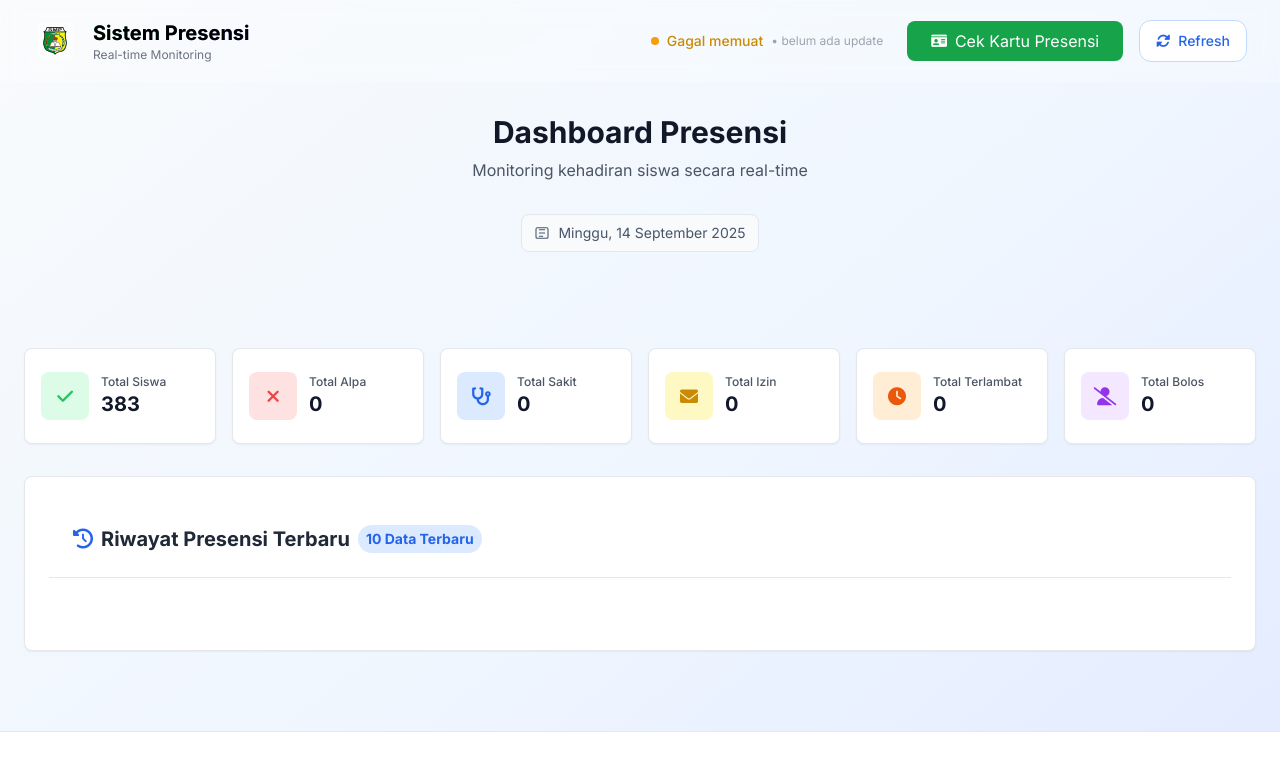
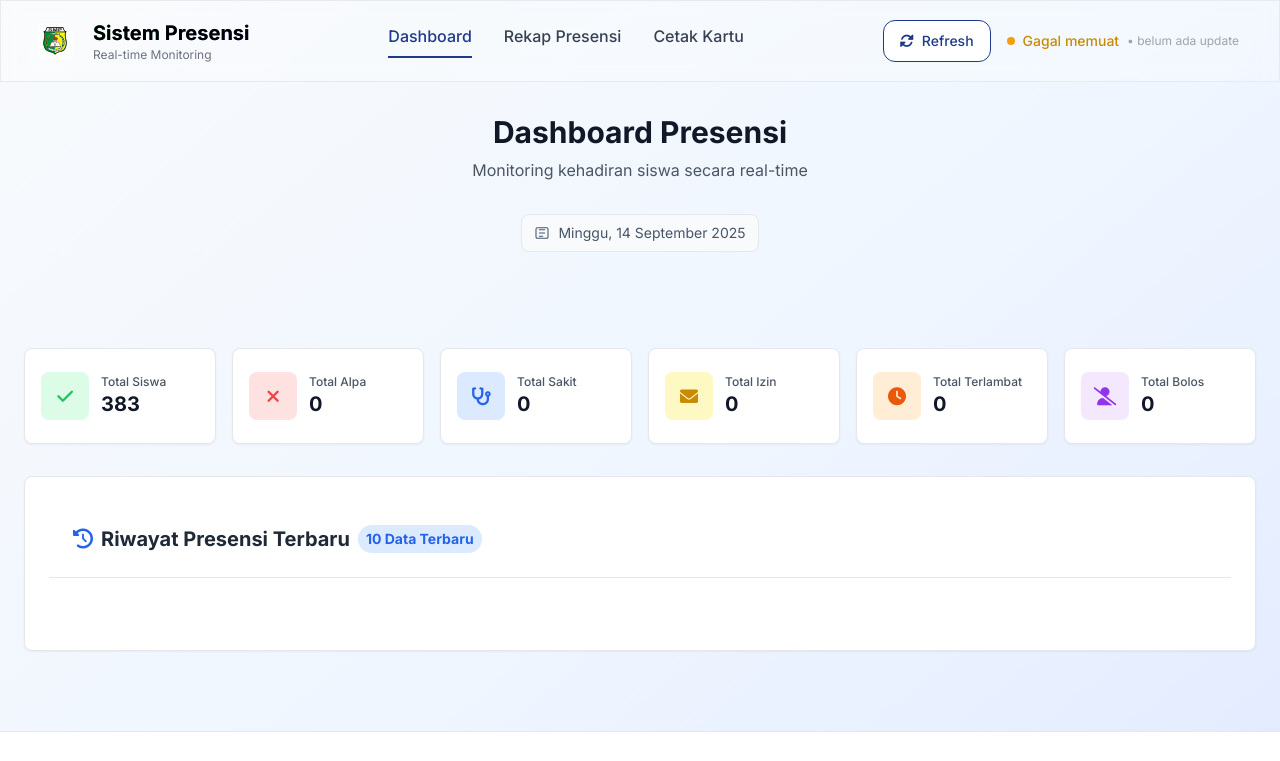
Before and after one commit to ediamiruddin09-eng/webpresensi, a website: page public/index.html in a window 1280 px wide. Shown: the top 761 px of the page. Drawn offline with nearby package versions, Linux system fonts and the light colour scheme; no server answers.

Commit message:
Update index.html

```diff
--- a/public/index.html
+++ b/public/index.html
@@ -402,12 +402,13 @@
             </div>
         </div>
     </header> -->
-    <header class="glass sticky top-0 z-40 border-b border-white/20">
+    <header class="glass sticky top-0 z-40 border-b border-gray-200/80">
     <div class="max-w-7xl mx-auto px-4 sm:px-6 lg:px-8">
         <div class="flex items-center justify-between h-16 sm:h-20">
+
+            <!-- Bagian Kiri: Logo dan Judul -->
             <div class="flex items-center space-x-2 sm:space-x-4">
-                <div class="w-9 h-9 sm:w-11 sm:h-11  rounded-xl flex items-center justify-center">
-                    <!-- <i class="fas fa-user-check text-white text-sm sm:text-lg"></i> -->
+                <div class="w-9 h-9 sm:w-11 sm:h-11 rounded-xl flex items-center justify-center">
                     <img src="../THIRD LOWER-logo.svg" alt="Logo SMP" class="w-7 h-7 sm:w-9 sm:h-9 inline-block">
                 </div>
                 <div class="hidden sm:block">
@@ -423,29 +424,91 @@
                 </div>
             </div>
 
+            <!-- Bagian Tengah: Menu Desktop (Warna Gelap & Primary) -->
+            <nav class="hidden md:flex items-center space-x-8">
+                <!-- Menu Aktif -->
+                <a href="#" onclick="showDashboard()" class="text-primary font-medium border-b-2 border-primary pb-2">
+                    Dashboard
+                </a>
+                <!-- Menu Tidak Aktif -->
+                <a href="#" onclick="showRekap()" class="text-gray-700 hover:text-primary transition-colors font-medium border-b-2 border-transparent hover:border-primary pb-2">
+                    Rekap Presensi
+                </a>
+                <a href="#" onclick="showCetakKartu()" class="text-gray-700 hover:text-primary transition-colors font-medium border-b-2 border-transparent hover:border-primary pb-2">
+                    Cetak Kartu
+                </a>
+            </nav>
+
+            <!-- Bagian Kanan: Tombol & Hamburger -->
             <div class="flex items-center space-x-2 sm:space-x-4">
+                <button id="refreshButton" onclick="manualRefresh()" class="btn-touch bg-white text-primary hover:bg-blue-50 px-3 sm:px-4 py-2 sm:py-2.5 rounded-xl font-medium flex items-center space-x-2 text-sm border border-primary">
+                    <i id="refreshIcon" class="fas fa-sync-alt"></i>
+                    <span class="hidden sm:inline">Refresh</span>
+                </button>
                 <div id="connectionStatus" class="hidden lg:flex items-center space-x-2 text-sm text-gray-600">
                     <div id="statusIndicator" class="w-2 h-2 bg-green-400 rounded-full animate-pulse"></div>
                     <span id="statusText">Live</span>
                     <span id="lastUpdate" class="text-xs text-gray-400"></span>
                     <span id="nextRefresh" class="text-xs text-blue-400"></span>
                 </div>
-                <button onclick="checkCard()" class="px-6 py-2 bg-green-600 text-white rounded-lg hover:bg-green-700 transition-colors flex items-center gap-2">
-                    <i class="fas fa-id-card text-sm"></i>
-                    <span class="hidden sm:inline">Cek Kartu Presensi</span>
-                    <span class="sm:hidden">Kartu</span>
-                </button>
-                <button id="refreshButton" onclick="manualRefresh()" class="btn-touch bg-white text-blue-600 hover:bg-blue-50 px-3 sm:px-4 py-2 sm:py-2.5 rounded-xl font-medium flex items-center space-x-2 text-sm border border-blue-200">
-                        <i id="refreshIcon" class="fas fa-sync-alt"></i>
-                        <span class="hidden sm:inline">Refresh</span>
-                        <span class="sm:hidden">Ref</span>
-                </button>
-
-            </div>
-
+
+                <!-- Tombol Hamburger (Warna Gelap) -->
+                <div class="md:hidden">
+                    <button id="mobile-menu-button" class="inline-flex items-center justify-center p-2 rounded-md text-gray-800 hover:bg-gray-200/50 focus:outline-none">
+                        <span class="sr-only">Buka menu</span>
+                        <svg class="h-6 w-6" xmlns="http://www.w3.org/2000/svg" fill="none" viewBox="0 0 24 24" stroke="currentColor">
+                            <path stroke-linecap="round" stroke-linejoin="round" stroke-width="2" d="M4 6h16M4 12h16m-7 6h7" />
+                        </svg>
+                    </button>
+                </div>
+            </div>
+
+        </div>
+    </div>
+
+    <!-- Panel Menu Mobile (Warna Gelap & Primary) -->
+    <div id="mobile-menu" class="hidden md:hidden">
+        <div class="px-2 pt-2 pb-3 space-y-2 sm:px-3">
+            <!-- Menu Aktif -->
+            <a href="#" onclick="showDashboard()" class="block text-center text-white bg-blue-600 px-3 py-3 rounded-lg text-base font-medium shadow-sm">
+                Dashboard
+            </a>
+            <!-- Menu Tidak Aktif -->
+            <a href="#" onclick="showRekap()" class="block text-center text-gray-800 bg-gray-100 hover:bg-blue-100 hover:text-blue-700 px-3 py-3 rounded-lg text-base font-medium transition-colors shadow-sm">
+                Rekap Presensi
+            </a>
+            <a href="#" onclick="showCetakKartu()" class="block text-center text-gray-800 bg-gray-100 hover:bg-blue-100 hover:text-blue-700 px-3 py-3 rounded-lg text-base font-medium transition-colors shadow-sm">
+                Cetak Kartu
+            </a>
         </div>
     </div>
 </header>
+
+
+
+<script>
+    // Skrip untuk toggle menu mobile
+    const mobileMenuButton = document.getElementById('mobile-menu-button');
+    const mobileMenu = document.getElementById('mobile-menu');
+
+    mobileMenuButton.addEventListener('click', () => {
+        mobileMenu.classList.toggle('hidden');
+    });
+
+    // Anda perlu mendefinisikan fungsi-fungsi ini di file JS utama Anda
+    function showDashboard() {
+        console.log("Menampilkan Dashboard...");
+        // Tambahkan logika untuk menampilkan konten dashboard di sini
+    }
+    function showRekap() {
+        console.log("Menampilkan Rekap Presensi...");
+        // Tambahkan logika untuk menampilkan konten rekap di sini
+    }
+    function showCetakKartu() {
+        console.log("Menampilkan Cetak Kartu...");
+        // Tambahkan logika untuk menampilkan konten cetak kartu di sini
+    }
+</script>
     <div class="max-w-7xl mx-auto px-4 sm:px-6 lg:px-8 py-4 sm:py-8">
         <div class="mb-6 sm:mb-8">
             <div class="text-center mb-6 sm:mb-8">
```
